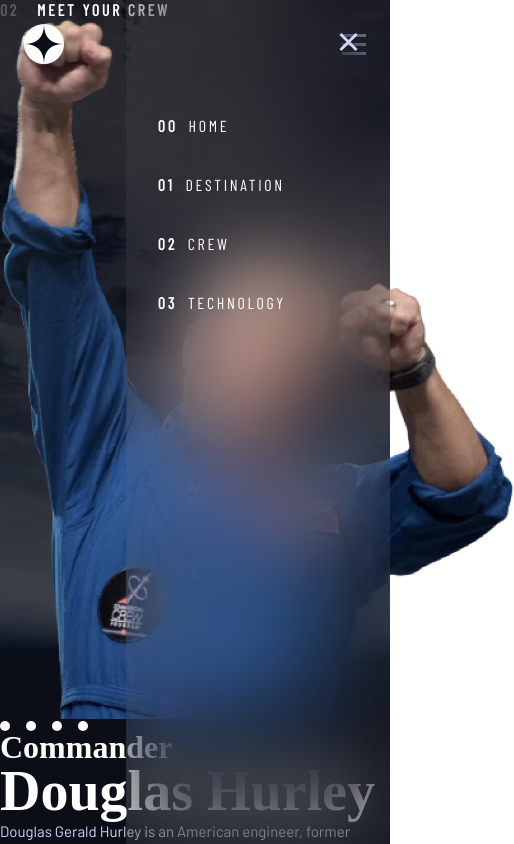
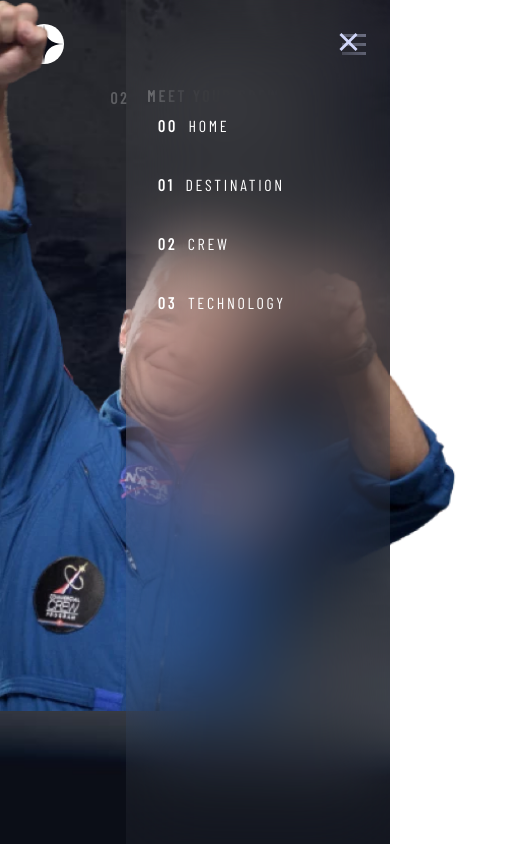
Before and after one commit to izurai27/space-tourism-website, a React (Create React App) app: page /crew in a window 390 px wide. Shown: the top 844 px of the page, 514 px wide, since content can reach past the window. Built offline with nearby package versions, Linux system fonts and the light colour scheme; a web font is replaced by a local one.

Commit message:
done crew mobile, tablet, desktop

```diff
--- a/src/components/crew.jsx
+++ b/src/components/crew.jsx
@@ -18,11 +18,16 @@ const Crew = (props) => {
       {props.data.filter((el,index) => index === stateIndex).map((element,index) => {
         return (
           <div className="crew" key={index}>
-            <img src={element.images.webp} alt={element.name} />
+            <div className="imgContainer">
+              <img src={element.images.webp} alt={element.name} />
+            </div>
             <CrewNav handleClick={handleClick}/>
-            <h4>{element.role}</h4>
-            <h3>{element.name}</h3>
-            <p>{element.bio}</p>
+            <div className="information">
+              <h4>{element.role}</h4>
+              <h3>{element.name}</h3>
+              <p>{element.bio}</p>
+            </div>
+
           </div>
         )
       })}
--- a/src/components/crewNav.jsx
+++ b/src/components/crewNav.jsx
@@ -2,7 +2,8 @@ import React from 'react'
 import styled from 'styled-components'
 
 const CrewNavStyled = styled.nav`
-
+  margin-top:24px;
+  margin-bottom:24px;
   display:flex;
   justify-content: space-between;
   column-gap: 1rem;
@@ -15,6 +16,7 @@ const CrewNavStyled = styled.nav`
     border-radius: 50%;
 
   }
+
 `
 
 const CrewNav = (props) => {
--- a/src/global.css.js
+++ b/src/global.css.js
@@ -49,6 +49,11 @@ body {
 
 main{
 	min-height: 100vh;
+	display:flex;
+	flex-direction: column;
+	/* justify-content: space-between; */
+	background-size: cover;
+	padding-top:calc(88/16*1rem);
 }
 
 ol, ul {
@@ -97,12 +102,20 @@ h2{
 
 h3{
 	font-family: 'Bellefair', serif;
-	font-size: calc(56/16*1rem);
+	font-size: calc(24/16*1rem);
+	line-height: 28px;
+	/* identical to box height */
+
+	text-align: center;
+	text-transform: uppercase;
 }
 
 h4{
 	font-family: 'Bellefair', serif;
-	font-size: calc(32/16*1rem);
+	font-size: calc(16/16*1rem);
+	line-height: 18px;
+	text-align: center;
+	text-transform: uppercase;
 }
 
 h5{
@@ -175,7 +188,9 @@ p{
 		width:100%;
 		display:flex;
 		column-gap: calc(18/16*1rem);
-		align-items: center;
+		justify-content: center;
+		height:fit-content;
+		margin-bottom:2rem;
 	}
 
 
@@ -200,6 +215,25 @@ p{
 
 	}
 
+	h3{
+		/* font-family: 'Bellefair', serif;*/
+		font-size: calc(40/16*1rem);
+		line-height: 45.84px;
+		/* identical to box height */
+
+		/* text-align: center;
+		text-transform: uppercase;  */
+
+	}
+
+	h4{
+		/* font-family: 'Bellefair', serif;*/
+		font-size: calc(24/16*1rem);
+		line-height: 27.5px;
+		/*text-align: center;
+		text-transform: uppercase;*/
+	}
+
 	h5{
 		font-family: 'Barlow Condensed', sans-serif;
 		font-size: calc(20/16*1rem);
@@ -217,8 +251,9 @@ p{
 		display:flex;
 		column-gap: calc(18/16*1rem);
 		padding-inline: calc(38.5/16*1rem);
-		align-items: flex-start;
+		justify-content: flex-start;
 		box-sizing: border-box;
+		margin-bottom:calc(60/16*1rem);
 	}
 
 	.numberDark{
@@ -234,6 +269,11 @@ p{
 		font-size: calc(80/16*1rem);;
 		line-height: 92px;
 	}
+
+	main{
+		padding-top:calc(136/16*1rem);
+	}
+
 }
 
 @media only screen and (min-width:1440px){
@@ -265,6 +305,11 @@ p{
 		letter-spacing: 4.75px;
 	}
 
+	.h5heading{
+		margin-bottom:calc(64/16*1rem);
+
+	}
+
 	nav{
 		font-family: 'Barlow Condensed', sans-serif;
 		font-size: calc(16/16*1rem);
@@ -281,8 +326,14 @@ p{
 	.btnExplore{
 			font-size:calc(32/16*1rem);
 			width:calc(274/16*1rem);
-		}
-
 	}
 
+	main{
+		padding-top:calc(212/16*1rem);
+	}
+
+
+}
+
+
 `
--- a/src/styled.components/crew.styled.js
+++ b/src/styled.components/crew.styled.js
@@ -4,6 +4,133 @@ const CrewStyled = styled.main`
   background-image: url('./assets/crew/background-crew-mobile.jpg');
   background-size: cover;
 
+  /* padding-bottom:calc(104/16*1rem); */
+  display:flex;
+  flex-direction: column;
+  /* row-gap: 2rem; */
+  background-position:top left;
+
+
+  .crew{
+    display:flex;
+    flex-direction: column;
+    align-items: center;
+
+    /* row-gap:8px; */
+  }
+
+  img{
+    height:calc(223/16*1rem);
+  }
+
+  .imgContainer{
+    width:calc(327/375*100vw);
+    border-bottom:1px solid grey;
+    display:flex;
+    justify-content: center;
+  }
+
+  p{
+    text-align: center;
+    margin-top:8px;
+    width:calc(327/375*100vw);
+  }
+
+  @media only screen and (min-width:768px){
+
+    padding-bottom:0;
+
+    align-items: center;
+    position:relative;
+    z-index:-1;
+
+    .crew{
+      flex-direction: column-reverse;
+      height:80%;
+      justify-content: space-between;
+      position:absolute;
+      bottom:0;
+      z-index:1;
+      text-align: center;
+    }
+
+
+  img{
+    /* width:calc(572/16*1rem); */
+    /* height:auto; */
+    transform:translateY(40px);
+    height:100%;
+  }
+
+  .imgContainer{
+    height: calc(572/16*1rem);
+    overflow:hidden;}
+
+  }
+
+  p{
+    width:calc(458/16*1rem);
+  }
+
+  .information{
+
+      &>*{
+        text-align: center;
+      }
+
+    }
+
+  @media only screen and (min-width:1440px){
+
+    .crew{
+      display:grid;
+      grid-template-areas:  ' info image'
+                            ' nav image';
+
+      width:100vw;
+      height: fit-content;
+      padding-left:165px;
+      padding-right:137px;
+      box-sizing: border-box;
+      justify-content: center;
+      column-gap: 81px;
+    }
+
+    .imgContainer{
+      grid-area:image;
+      /* width:calc(568/16*1rem); */
+      border:none;
+      width: fit-content;
+      overflow:visible;}
+
+    }
+
+    img{
+      /* transform:translate(-40px); */
+      height: calc(712/16*1rem);
+      transform:translateY(-140px);
+    }
+    .information{
+      grid-area:info;
+
+      &>*{
+        text-align: left;
+      }
+
+    }
+
+    h4{
+      margin-bottom:calc(15/16*1rem);
+    }
+
+    h3{
+      margin-bottom:calc(27/16*1rem);
+    }
+    nav{
+        grid-area:nav;
+    }
+
+
 `
 
 export default CrewStyled
--- a/src/styled.components/destination.style.js
+++ b/src/styled.components/destination.style.js
@@ -3,11 +3,12 @@ import bgImg from '../assets/destination/background-destination-mobile.jpg'
 
 const DestinationStyled = styled.main`
   background-image:url(${bgImg});
+  background-repeat: no-repeat;
   display:flex;
   flex-direction: column;
   align-items: center;
-  row-gap: 2rem;
-  padding-top:100px;
+  /* row-gap: 2rem; */
+  /* padding-top:100px; */
 
   .destDetail{
     display:flex;
@@ -75,7 +76,7 @@ const DestinationStyled = styled.main`
 
   @media only screen and (min-width:768px){
     background-image: url('./assets/destination/background-destination-tablet.jpg');
-    padding-top:calc(136/16*1rem);
+
 
     img{
       width:calc(300/16*1rem);
@@ -94,6 +95,62 @@ const DestinationStyled = styled.main`
     }
 
   }
+
+  @media only screen and (min-width:1440px){
+
+
+    .destDetail{
+      display:grid;
+      grid-template-areas: 'image nav'
+                            'image head2'
+                            'image desc'
+                            'image info';
+
+      width:100vw;
+      justify-content: space-evenly;
+
+
+
+    }
+
+    nav{
+        grid-area:nav;
+      }
+
+    img{
+      grid-area: image;
+      width:calc(445/16*1rem);
+    }
+
+    h2{
+      grid-area:head2;
+
+    }
+
+    .desc{
+      grid-area:desc;
+    }
+
+    .info{
+      grid-area:info;
+      width:calc(444/16*1rem);
+      justify-content: flex-start;
+
+
+
+    }
+
+    p.subheading2, p.subheading1{
+      text-align:left;
+      margin-right:calc(79/16*1rem);
+    }
+
+    p.desc{
+      width:calc(444/16*1rem);
+      text-align: left;
+    }
+
+  }
 `
 
 export default DestinationStyled
```
